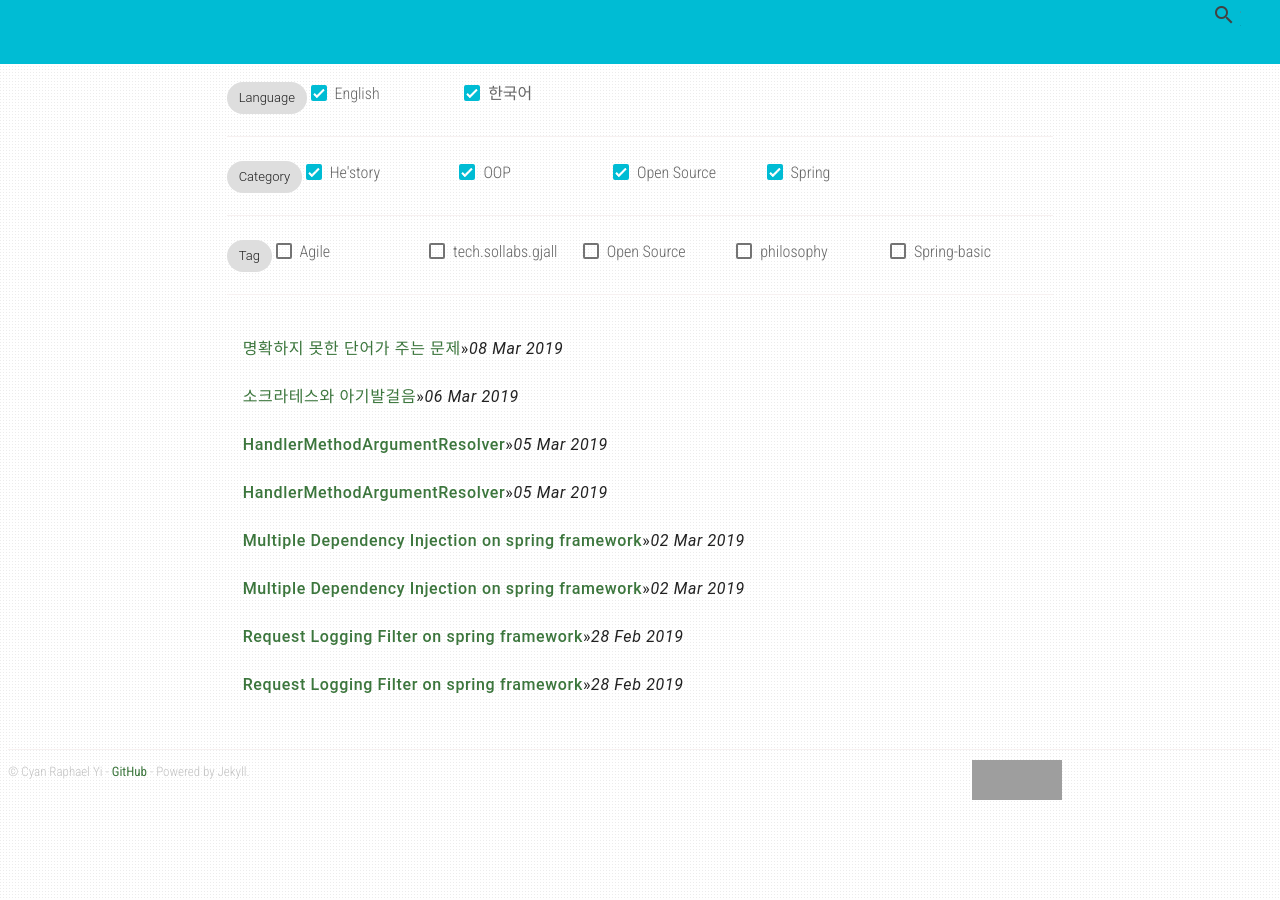
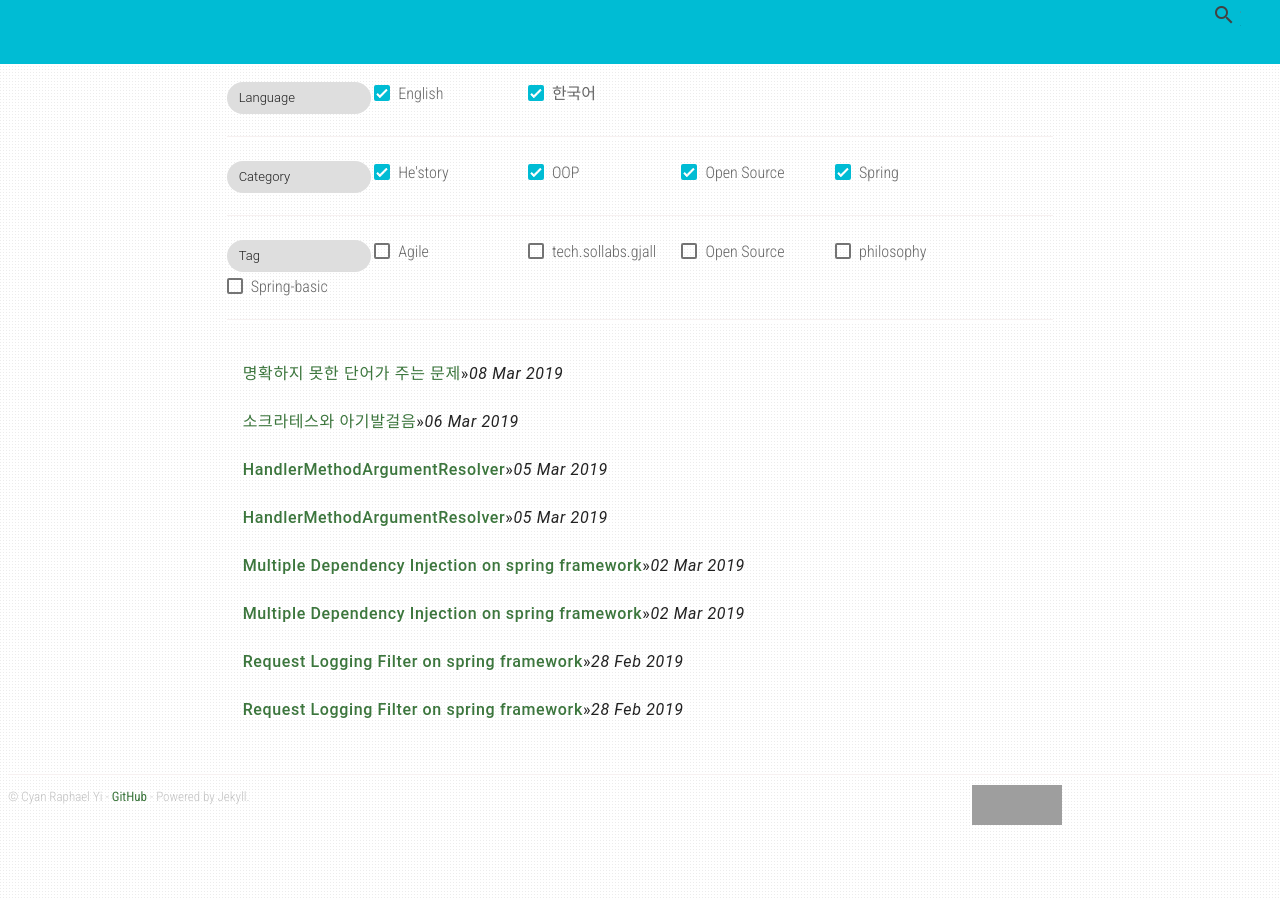
Before and after one commit to CyanRYi/sollabs-demo, a Jekyll site: the page built from index.md, in a window 1280 px wide. Built offline with Jekyll 4.4.1, drawn with Linux system fonts in a browser that asks for light colours; nearby versions of some CDN libraries; grey boxes are pictures that could not be loaded.

Commit message:
post-selector width 조정

```diff
--- a/_layouts/post_list.html
+++ b/_layouts/post_list.html
@@ -1,31 +1,31 @@
 ---
 layout: default
 ---
-    <span class="mdl-chip">
+    <span class="mdl-chip post-selector-chip-label">
         <span class="mdl-chip__text">Language</span>
     </span>
     {% for lang in site.language %}
-        <label class="mdl-checkbox mdl-js-checkbox mdl-js-ripple-effect post-selector" for="language_{{ lang.name }}">
+        <label class="mdl-checkbox mdl-js-checkbox mdl-js-ripple-effect post-selector-checkbox" for="language_{{ lang.name }}">
             <input type="checkbox" id="language_{{ lang.name }}" class="mdl-checkbox__input" checked>
             <span class="mdl-checkbox__label">{{ lang.title }}</span>
         </label>
     {% endfor %}
     <hr/>
-    <span class="mdl-chip">
+    <span class="mdl-chip post-selector-chip-label">
         <span class="mdl-chip__text">Category</span>
     </span>
     {% for cat in site.category %}
-        <label class="mdl-checkbox mdl-js-checkbox mdl-js-ripple-effect post-selector" for="category_{{ cat.name }}">
+        <label class="mdl-checkbox mdl-js-checkbox mdl-js-ripple-effect post-selector-checkbox" for="category_{{ cat.name }}">
             <input type="checkbox" id="category_{{ cat.name }}" class="mdl-checkbox__input" checked>
             <span class="mdl-checkbox__label">{{ cat.title }}</span>
         </label>
     {% endfor %}
     <hr/>
-    <span class="mdl-chip">
+    <span class="mdl-chip post-selector-chip-label">
         <span class="mdl-chip__text">Tag</span>
     </span>
     {% for tag in site.tag %}
-        <label class="mdl-checkbox mdl-js-checkbox mdl-js-ripple-effect post-selector" for="tag_{{ tag.name }}">
+        <label class="mdl-checkbox mdl-js-checkbox mdl-js-ripple-effect post-selector-checkbox" for="tag_{{ tag.name }}">
             <input type="checkbox" id="tag_{{ tag.name }}" class="mdl-checkbox__input">
             <span class="mdl-checkbox__label">{{ tag.title }}</span>
         </label>
--- a/static/css/main.css
+++ b/static/css/main.css
@@ -111,6 +111,9 @@ img.profile-avatar {
 .content img {
   max-width: 100%
 }
-.post-selector {
+.post-selector-chip-label {
+    width: 120px;
+}
+.post-selector-checkbox {
     width: 150px;
 }
```
